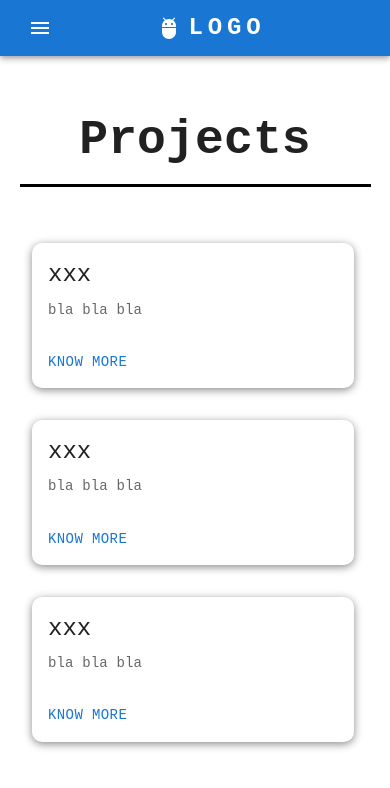
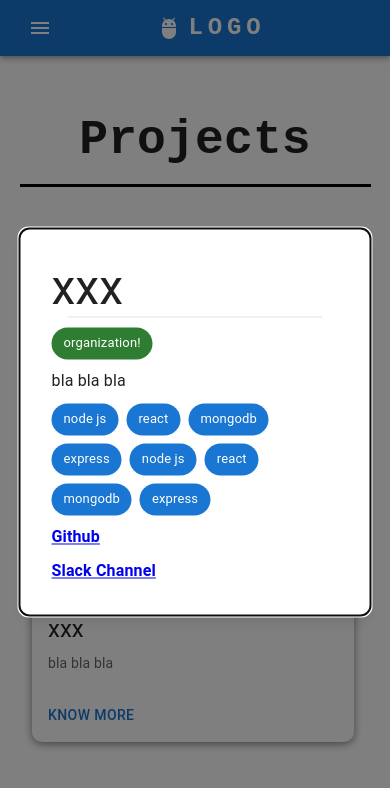
Before and after one commit to Cyber-Labs/sos, a React (Create React App) app: page /projects in a window 390 px wide. Shown: the top 788 px of the page. Built offline with nearby package versions, Linux system fonts and the light colour scheme.

Commit message:
responsive modal

```diff
--- a/src/components/Header.jsx
+++ b/src/components/Header.jsx
@@ -1,38 +1,38 @@
-import React from 'react';
+import React from "react";
 // import FlipClockCountdown from '@leenguyen/react-flip-clock-countdown';
 // import '@leenguyen/react-flip-clock-countdown/dist/index.css';
-import backgroundImage from '../assets/header.jpg';
-import { Box, Button, Typography, useMediaQuery } from '@mui/material';
-import styled from '@emotion/styled';
-import { useNavigate } from 'react-router-dom';
+import backgroundImage from "../assets/header.jpg";
+import { Box, Button, Typography, useMediaQuery } from "@mui/material";
+import styled from "@emotion/styled";
+import { useNavigate } from "react-router-dom";
 // import { useSelector } from 'react-redux';
 
 const StyledBox = styled(Box)(({ theme }) => ({
-  minHeight: '35rem',
+  minHeight: "35rem",
   // maxHeight: "24rem",
-  display: 'flex',
-  flexDirection: 'column',
-  justifyContent: 'center',
-  alignItems: 'center',
+  display: "flex",
+  flexDirection: "column",
+  justifyContent: "center",
+  alignItems: "center",
   backgroundImage: `url(${backgroundImage})`,
-  backgroundRepeat: 'no-repeat',
-  width: '100%',
-  backgroundSize: 'cover',
-  position: 'relative',
-  isolation: 'isolate',
+  backgroundRepeat: "no-repeat",
+  width: "100%",
+  backgroundSize: "cover",
+  position: "relative",
+  isolation: "isolate",
   // margin: '0rem 2rem',
-  '&::after': {
+  "&::after": {
     content: '""',
-    position: 'absolute',
-    background: 'black',
-    zIndex: '-1',
-    inset: '0',
-    opacity: '0.6',
+    position: "absolute",
+    background: "black",
+    zIndex: "-1",
+    inset: "0",
+    opacity: "0.6",
   },
 }));
 
 const CountDown = () => {
-  const match = useMediaQuery('(min-width:600px)');
+  const match = useMediaQuery("(min-width:600px)");
   const navigate = useNavigate();
   // const loggedIn = useSelector((store) => store.user.loggedIn);
   return (
@@ -40,10 +40,11 @@ const CountDown = () => {
       <Typography
         variant="h6"
         sx={{
-          fontSize: match ? '4rem' : '2rem',
-          color: '#fff',
-          fontWeight: '700',
-          marginY: '1.5rem',
+          fontSize: match ? "4rem" : "2rem",
+          color: "#fff",
+          fontWeight: "700",
+          marginY: "1.5rem",
+          "font-family": "monospace !important",
           // textShadow: '0 0 20px white'
         }}
       >
@@ -52,37 +53,37 @@ const CountDown = () => {
 
       <Box
         sx={{
-          padding: '1rem',
-          marginTop: '1rem',
+          padding: "1rem",
+          marginTop: "1rem",
         }}
       >
         <>
           <Button
             variant="contained"
             sx={{
-              backgroundColor: '#8D9EF4',
-              marginRight: '0.5rem',
-              fontSize: '1rem',
-              padding: '0.7rem 1.5rem',
-              '&:hover': {
-                backgroundColor: '#FE7163',
+              backgroundColor: "#8D9EF4",
+              marginRight: "0.5rem",
+              fontSize: "1rem",
+              padding: "0.7rem 1.5rem",
+              "&:hover": {
+                backgroundColor: "#FE7163",
               },
             }}
-            onClick={() => navigate('projects')}
+            onClick={() => navigate("projects")}
           >
             Projects
           </Button>
           <Button
             sx={{
-              backgroundColor: '#8D9EF4',
-              fontSize: '1rem',
-              padding: '0.7rem 1.5rem',
-              '&:hover': {
-                backgroundColor: '#FE7163',
+              backgroundColor: "#8D9EF4",
+              fontSize: "1rem",
+              padding: "0.7rem 1.5rem",
+              "&:hover": {
+                backgroundColor: "#FE7163",
               },
             }}
             variant="contained"
-            onClick={() => navigate('organizations')}
+            onClick={() => navigate("organizations")}
           >
             Organizations
           </Button>
--- a/src/components/ProjectCard.jsx
+++ b/src/components/ProjectCard.jsx
@@ -20,7 +20,7 @@ function shortenText(text) {
   return finalText;
 }
 export default function ProjectCard({ details }) {
-  const [isModalOpen, setIsModalOpen] = useState(false);
+  const [isModalOpen, setIsModalOpen] = useState(details.id==='1'?true:false);
   const handleModalOpen = () => {
     setIsModalOpen(true);
   };
--- a/src/components/ProjectModal.jsx
+++ b/src/components/ProjectModal.jsx
@@ -1,33 +1,41 @@
-import * as React from 'react';
-import Backdrop from '@mui/material/Backdrop';
-import Box from '@mui/material/Box';
-import Modal from '@mui/material/Modal';
-import Fade from '@mui/material/Fade';
-import Button from '@mui/material/Button';
-import Typography from '@mui/material/Typography';
-import {  Divider,Stack,Chip } from '@mui/material';
-
+import * as React from "react";
+import Backdrop from "@mui/material/Backdrop";
+import Box from "@mui/material/Box";
+import Modal from "@mui/material/Modal";
+import Fade from "@mui/material/Fade";
+import Button from "@mui/material/Button";
+import Typography from "@mui/material/Typography";
+import { Divider, Stack, Chip } from "@mui/material";
 
 const style = {
-  position: 'absolute',
-  top: '50%',
-  left: '50%',
-  transform: 'translate(-50%, -50%)',
-  // width: 400,
-  bgcolor: 'background.paper',
-  border: '2px solid #000',
-  boxShadow: 24,
+  // position: "absolute",
+  // top: "50%",
+  // left: "50%",
+  // transform: "translate(-50%, -50%)",
+  // bgcolor: "background.paper",
+  // boxShadow: "0 10px 15px -3px rgba(0, 0, 0, 0.1), 0 4px 6px -2px rgba(0, 0, 0, 0.05)",
+  // p: 4,
+  // px: 5,
+  // height: 500,
+  // overflow: "auto",
+  // textAlign: "justify",
+  position: "absolute",
+  top: "50%",
+  left: "50%",
+  transform: "translate(-50%, -50%)",
+  width: "content",
+  // minWidth: "450px",
+  bgcolor: "background.paper",
+  boxShadow:
+    "0 10px 15px -3px rgba(0, 0, 0, 0.1), 0 4px 6px -2px rgba(0, 0, 0, 0.05)",
+  borderRadius: "10px",
   p: 4,
-  px: 5,
-  height: 500,
-  overflow: 'auto',
-  textAlign: 'justify',
+  "@media (max-width: 550px)": {
+    width: "90%",
+  },
 };
 
-
-
-export default function ProjectModal({ isModalOpen, handleClose,details }) {
-
+export default function ProjectModal({ isModalOpen, handleClose, details }) {
   return (
     <div>
       <Modal
@@ -40,40 +48,48 @@ export default function ProjectModal({ isModalOpen, handleClose,details }) {
         BackdropProps={{
           timeout: 500,
         }}
-
       >
         <Fade in={isModalOpen}>
-          <Box sx={style} style={{width:900,maxHeight:400,overflow:'auto'}}>
-            <Typography
-              id="transition-modal-title"
-              variant="h3"
-              component="h2"
-            >
+          <Box sx={style}>
+            <Typography id="transition-modal-title" variant="h3" component="h2">
               {details.title}
             </Typography>
             <Divider variant="middle" />
-            <div style={{marginTop:10}}>
-            <Chip label={details.organization} color="success" />
+            <div style={{ marginTop: 10 }}>
+              <Chip label={details.organization} color="success" />
             </div>
 
-            <div style={{marginTop:10}}>
-            {details.description}
+            <div style={{ marginTop: 10 }}>{details.description}</div>
+            <div style={{ marginTop: 10 }}>
+              <Box sx={{ display: "flex", flexWrap: "wrap", gap: 1 }}>
+                {details.techstacks.map((name) => (
+                  <Chip label={name} color="primary" />
+                ))}
+              </Box>
             </div>
-          <div style={{marginTop:10}}>
-          <Stack direction='row' sx={{ flexWrap: 'wrap', gap:1 }}>
-              {details.techstacks.map((name) =>
-              <Chip label={name} color='primary'/>
-              )}
-            </Stack>
-          </div>
 
-          <div style={{marginTop:10}}>
-             <b><a href={details.github} target='__blank' sytle={{textDecoration:'none'}}>Github</a></b>
-          </div>
-          <div style={{marginTop:10}}>
-             <b><a href={details.slack} target='__blank' sytle={{textDecoration:'none'}}>Slack Channel</a></b>
-          </div>
-
+            <div style={{ marginTop: 10 }}>
+              <b>
+                <a
+                  href={details.github}
+                  target="__blank"
+                  sytle={{ textDecoration: "none" }}
+                >
+                  Github
+                </a>
+              </b>
+            </div>
+            <div style={{ marginTop: 10 }}>
+              <b>
+                <a
+                  href={details.slack}
+                  target="__blank"
+                  sytle={{ textDecoration: "none" }}
+                >
+                  Slack Channel
+                </a>
+              </b>
+            </div>
           </Box>
         </Fade>
       </Modal>
--- a/src/index.css
+++ b/src/index.css
@@ -1,6 +1,6 @@
-*{
+/* *{
     font-family: monospace !important;
     font-size:large;
     -webkit-font-smoothing: antialiased;
     -moz-osx-font-smoothing: grayscale;
-}
+} */
```
